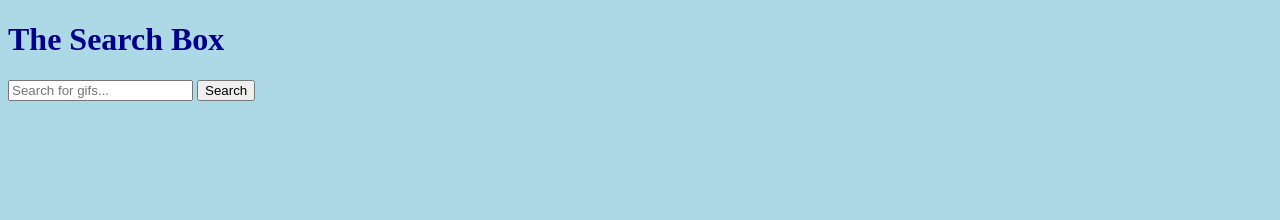
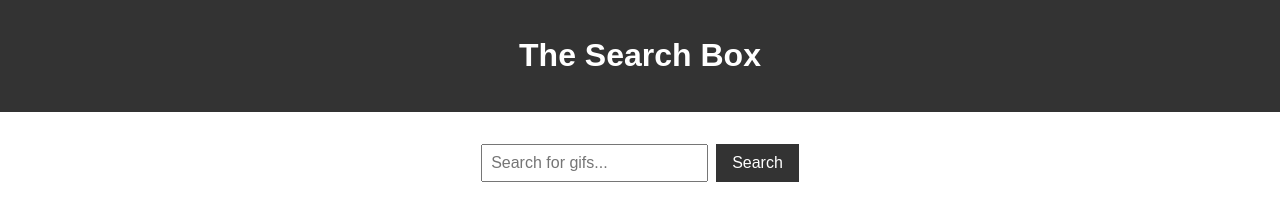
Before and after one commit to yassersalama22/gify, a website built with webpack: page src/index.html in a window 1280 px wide. Built offline with nearby package versions, Linux system fonts and the light colour scheme.

Commit message:
Add basic styles

```diff
--- a/src/style.css
+++ b/src/style.css
@@ -1,6 +1,40 @@
 body {
-  background-color: lightblue;
+  font-family: Arial, Helvetica, sans-serif;
+  margin: 0;
+  padding: 0;
+  display: flex;
+  flex-direction: column;
+  align-items: center;
 }
-h1 {
-  color: darkblue;
+
+header {
+  background-color: #333;
+  color: white;
+  width: 100%;
+  text-align: center;
+  padding: 1rem 0;
 }
+
+.search-container {
+  margin-top: 2rem;
+  display: flex;
+  gap: 0.5rem;
+}
+
+#search-box {
+  padding: 0.5rem;
+  font-size: 1rem;
+}
+
+#search-button {
+  padding: 0.5rem 1rem;
+  font-size: 1rem;
+  background-color: #333;
+  color: white;
+  border: none;
+  cursor: pointer;
+}
+
+#search-button:hover {
+  background-color: #555;
+}
```
